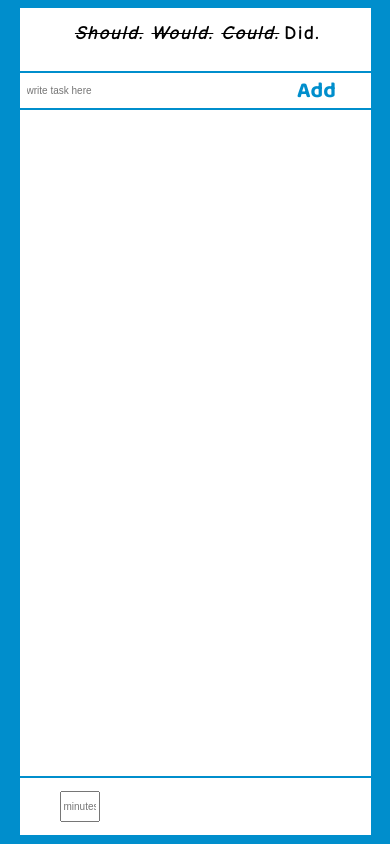
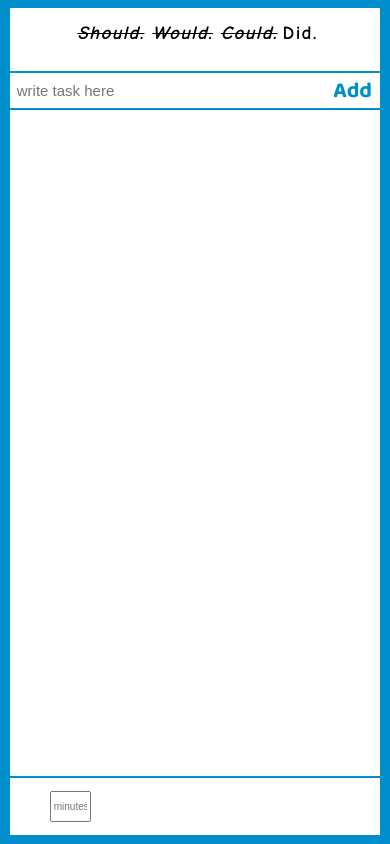
Before and after one commit to ztisaj/To-Do-List, a plain HTML site: page index.html in a window 390 px wide. Drawn offline with Linux system fonts and the light colour scheme.

Commit message:
Update style.css

```diff
--- a/style.css
+++ b/style.css
@@ -4,6 +4,15 @@ body {
 
 * {
   outline: none !important;
+}
+
+body {
+  min-height: 100vh;
+  min-height: -webkit-fill-available;
+}
+
+html {
+  height: -webkit-fill-available;
 }
 
 #main {
@@ -148,19 +157,19 @@ input[type=number] {
 
 @media only screen and (max-width:1200px){
   #main{
-    width: 70vw;
+    width: 75vw;
   }
 }
 
 @media only screen and (max-width:900px){
   #main{
-    width: 80vw;
+    width: 85vw;
   }
 }
 
 @media only screen and (max-width:750px){
   #main{
-    width: 90vw;
+    width: 95vw;
   }
 
   #countdown {
@@ -172,8 +181,10 @@ input[type=number] {
 }
 
 @media only screen and (max-width: 550px){
+
+
   #title {
-    font-size: 12px;
+    font-size: 3vw;
     align-items: baseline;
     justify-content: space-between;
   }
@@ -184,12 +195,7 @@ input[type=number] {
   #input {
     width: 70%;
     margin-left: 5px;
-    font-size: 10px;
-  }
-
-  #addButton{
-    width: 30%;
-    margin-right: 5px;
+    font-size: 15px;
   }
 
   #tasks {
@@ -210,4 +216,6 @@ input[type=number] {
 #input-min{
   width: 30%;
 }
+
+
 }
```
Lines whose indentation alone changed are shown as unchanged.
